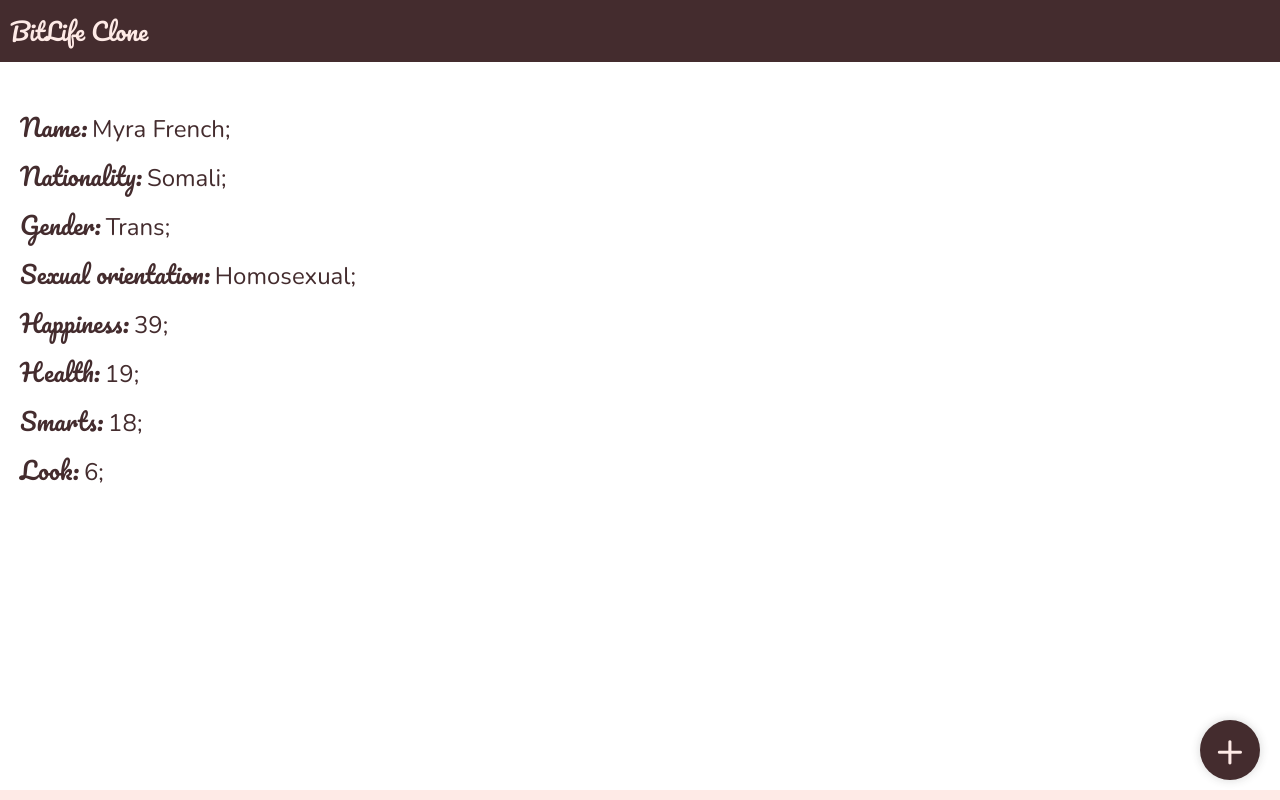
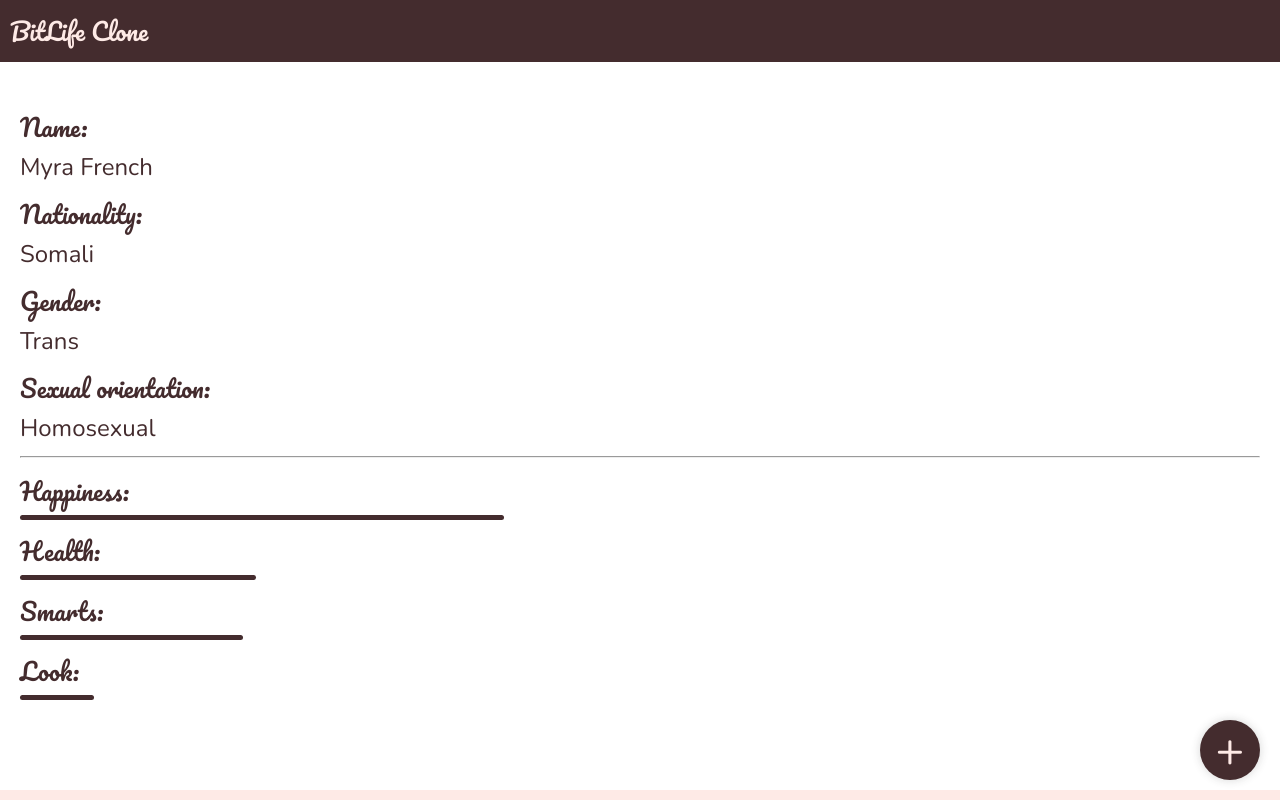
Before and after one commit to mgildone/fluffy-winner, a React (Create React App) app: page / in a window 1280 px wide. Built offline with nearby package versions, Linux system fonts and the light colour scheme.

Commit message:
character layout

```diff
--- a/src/bitlifeclone/App.scss
+++ b/src/bitlifeclone/App.scss
@@ -228,15 +228,6 @@ h3 {
   overflow: hidden;
 }
 
-.c-bar__value {
-  background-color: var(--primary--A700);
-  width: 0;
-  height: 5px;
-  border-radius: 3px;
-  overflow: hidden;
-  transition: width 2s ease-in-out 0.5s;
-}
-
 .c-button a {
   color: inherit;
 }
--- a/src/bitlifeclone/components/Character/Character.js
+++ b/src/bitlifeclone/components/Character/Character.js
@@ -23,21 +23,32 @@ const Character = props => {
         <dt>Sexual orientation</dt>
         <dd>{props.character.sexualOrientation}</dd>
       </div>
+      <hr />
       <div>
         <dt>Happiness</dt>
-        <dd>{props.character.happiness}</dd>
+        <dd>
+          <div
+            class={`c-bar__value c-bar__value-${props.character.happiness}`}
+          />
+        </dd>
       </div>
       <div>
         <dt>Health</dt>
-        <dd>{props.character.health}</dd>
+        <dd>
+          <div class={`c-bar__value c-bar__value-${props.character.health}`} />
+        </dd>
       </div>
       <div>
         <dt>Smarts</dt>
-        <dd>{props.character.smarts}</dd>
+        <dd>
+          <div class={`c-bar__value c-bar__value-${props.character.smarts}`} />
+        </dd>
       </div>
       <div>
         <dt>Look</dt>
-        <dd>{props.character.looks}</dd>
+        <dd>
+          <div class={`c-bar__value c-bar__value-${props.character.looks}`} />
+        </dd>
       </div>
     </dl>
   );
--- a/src/bitlifeclone/components/Character/Character.scss
+++ b/src/bitlifeclone/components/Character/Character.scss
@@ -1,22 +1,25 @@
 .c-character {
   dt {
-    display: inline-block;
     font-family: "Pacifico", cursive;
     font-weight: 400;
     margin-bottom: 3px;
     &::after {
       content: ":";
-      margin-right: 5px;
     }
   }
   dd {
-    display: inline-block;
     margin-left: 0;
     margin-bottom: 10px;
-    &::after {
-      content: ";";
-    }
   }
+}
+
+.c-bar__value {
+  background-color: var(--primary--dark);
+  width: 0;
+  height: 5px;
+  border-radius: 3px;
+  overflow: hidden;
+  transition: width 2s ease-in-out 0.5s;
 }
 
 .c-bar__value-1 {
```
